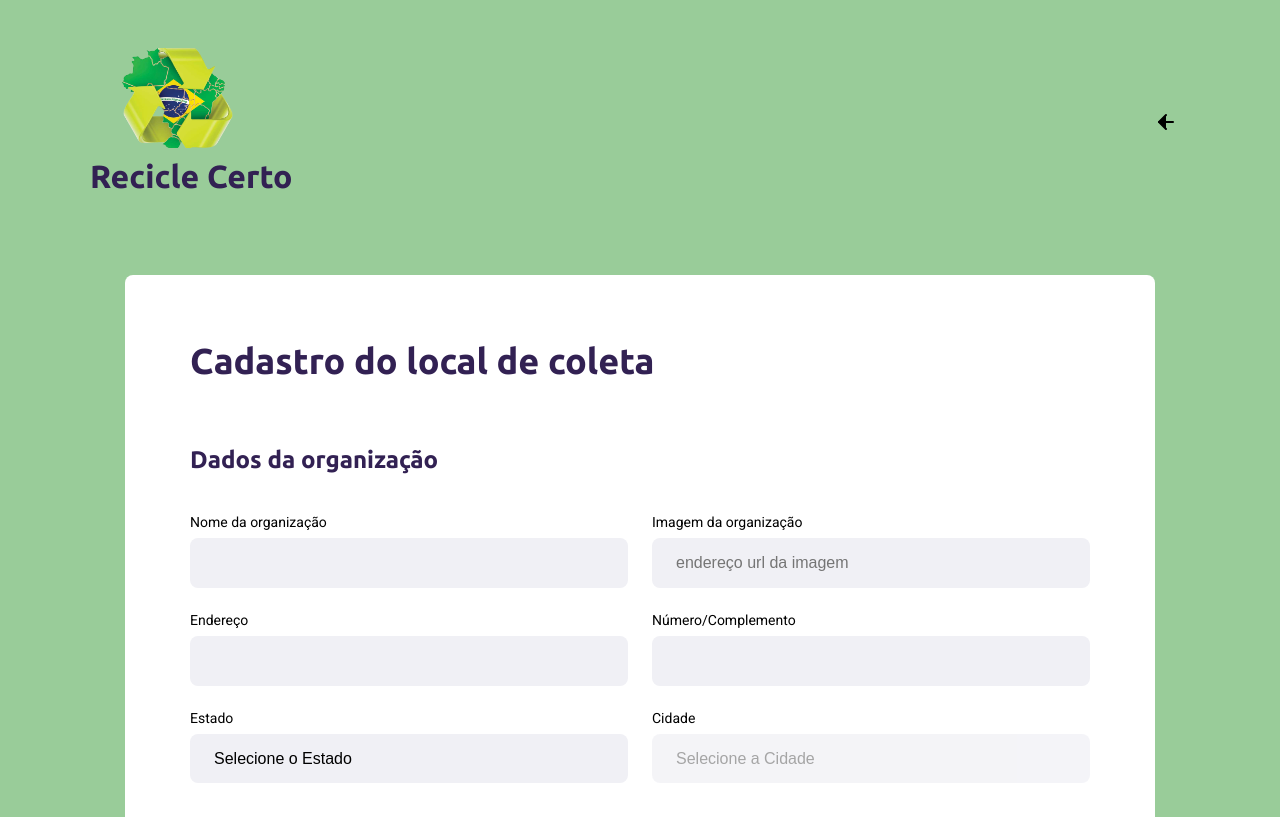
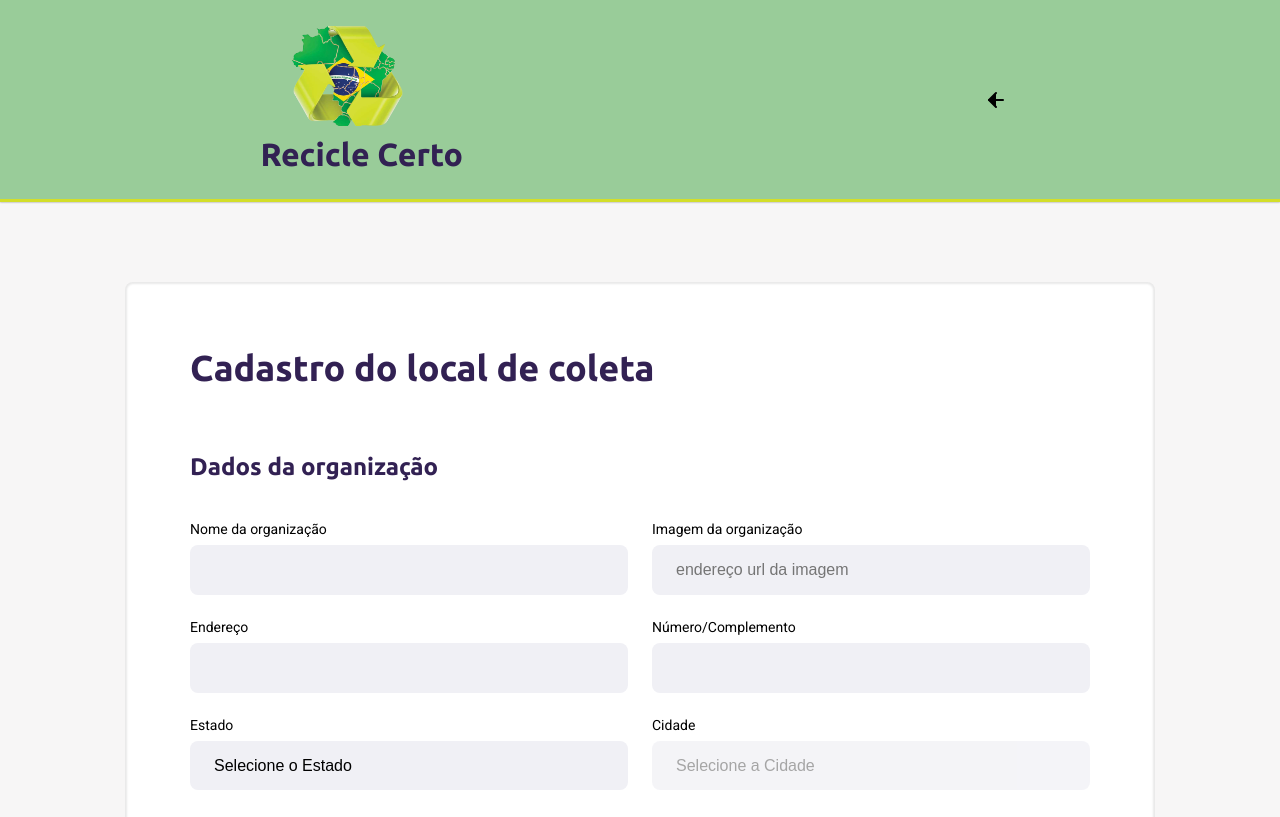
Before and after one commit to alexsmarra/upTwo, a website: page src/views/create-point.html in a window 1280 px wide. Shown: the top 817 px of the page. Drawn offline with nearby package versions, Linux system fonts and the light colour scheme; files that its build step writes are made by us from their sources; no server answers.

Commit message:
fix details css

```diff
--- a/public/styles/create-point.css
+++ b/public/styles/create-point.css
@@ -1,16 +1,24 @@
+body {
+    background: rgb(247, 246, 246);
+}
+
 #page-create-point {
-    width: 90%;
-    max-width: 1100px;
+    /* width: 90%; */
+    /* max-width: 1100px; */
 
     margin: 0 auto;
 }
 
 #page-create-point header {
-    margin-top: 48px;
+    /* margin-top: 48px; */
 
     display: flex;
-    justify-content: space-between;
+    justify-content: space-around;
     align-items: center;
+    padding: 26px 0;
+    background: #99cc99;
+    border-bottom: 3px solid #D3DE29;
+    box-shadow: 0 0 2px 0 #00000071;
 }
 
 
@@ -50,6 +58,7 @@ form {
     padding: 65px;
 
     border-radius: 8px;
+    box-shadow: inset 0px 0px 2px 2px #00000017;
 
     max-width: 1030px;
 }
@@ -188,8 +197,8 @@ form button:hover{
 }
 
 .items-grid li.selected {
-    background: #e1faec;
-    border: 2px solid #34cb79;
+    background: #ECF1A7;
+    border: 2px solid #99cc99;
 }
 
 .items-grid li img,
```
